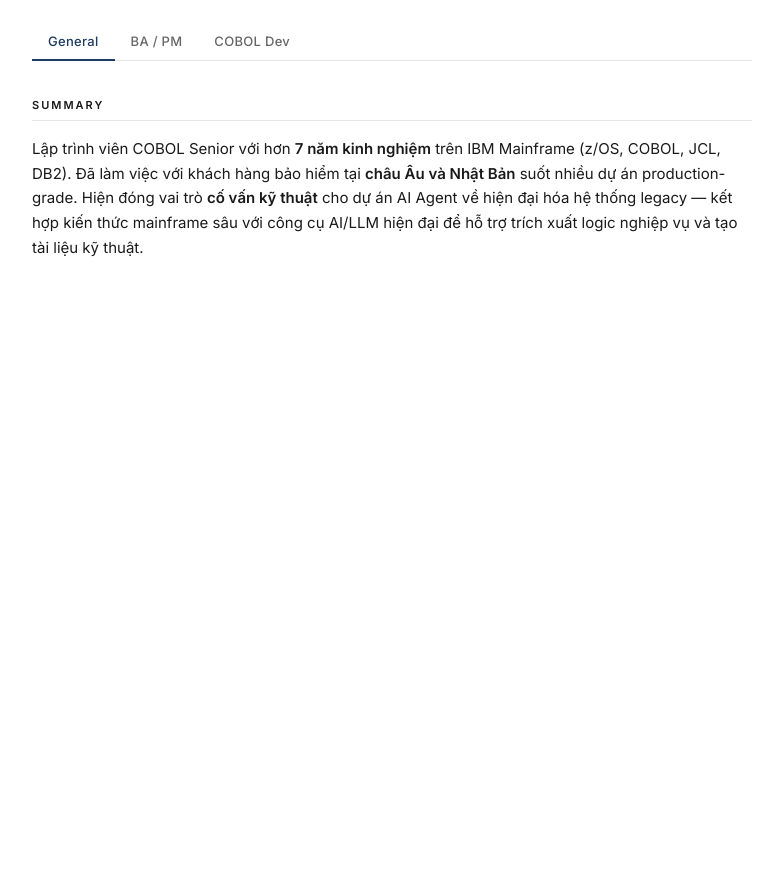
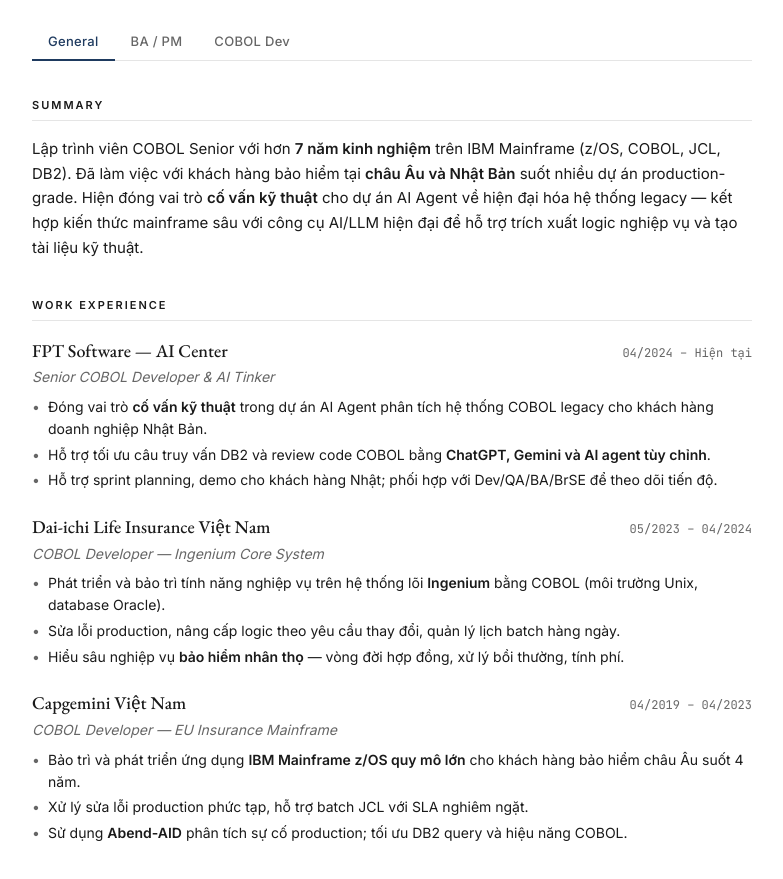
Before and after one commit to phatMT97/phatMT97.github.io, a plain HTML site: page cv/cv-vi-minimal.html in a window 1280 px wide. Shown: the part 175-1054 px from the top of the page, without its empty margins (248-1031 px from the left). Before the commit the page ends 800 px from the top, so only its background shows below. Drawn offline with nearby package versions, Linux system fonts and the light colour scheme.

Commit message:
Add Work Experience with variant-filtered bullets
Co-Authored-By: Claude Opus 4.7 (1M context) <noreply@anthropic.com>

```diff
--- a/cv/cv-vi-minimal.html
+++ b/cv/cv-vi-minimal.html
@@ -134,7 +134,54 @@ body[data-role="cobol-dev"] [data-variant]:not([data-variant~="cobol-dev"]){ dis
 }
 .summary strong { font-weight: 600; color: var(--text); }
 
-/* tasks 5-9 add more styles below */
+/* Work Experience */
+.work-entry { margin-bottom: 22px; }
+.work-entry:last-child { margin-bottom: 0; }
+
+.work-head {
+  display: flex;
+  justify-content: space-between;
+  align-items: baseline;
+  gap: 12px;
+  margin-bottom: 2px;
+}
+.work-company {
+  font-family: var(--font-serif);
+  font-size: 18px;
+  font-weight: 500;
+}
+.work-period {
+  font-family: var(--font-mono);
+  font-size: 12px;
+  color: var(--text-muted);
+  white-space: nowrap;
+}
+.work-title {
+  font-size: 14px;
+  font-style: italic;
+  color: var(--text-muted);
+  margin-bottom: 8px;
+}
+.work-bullets {
+  list-style: none;
+  padding: 0;
+}
+.work-bullets li {
+  position: relative;
+  padding-left: 16px;
+  margin-bottom: 4px;
+  font-size: 14px;
+  line-height: 1.55;
+}
+.work-bullets li::before {
+  content: '•';
+  position: absolute;
+  left: 0;
+  color: var(--text-muted);
+}
+.work-bullets strong { font-weight: 600; }
+
+/* tasks 6-9 add more styles below */
 </style>
 </head>
 <body data-role="general">
@@ -170,7 +217,55 @@ body[data-role="cobol-dev"] [data-variant]:not([data-variant~="cobol-dev"]){ dis
         COBOL Developer 7+ năm trên IBM z/OS, mạnh về <strong>JCL/batch, DB2/SQL, CICS, VSAM</strong>. Kinh nghiệm production-grade với SLA nghiêm ngặt cho khách hàng bảo hiểm châu Âu (Capgemini, 4 năm) và hệ thống lõi <strong>Ingenium</strong> tại Dai-ichi Life Việt Nam (chạy trên Unix, database Oracle). Thành thạo <strong>Abend-AID, FileAid, RDi</strong> cho debug và tối ưu hiệu năng.
       </p>
     </section>
-    <!-- tasks 5-7 add sections below -->
+
+    <section class="section work">
+      <h2 class="section-title">Work Experience</h2>
+
+      <div class="work-entry">
+        <div class="work-head">
+          <h3 class="work-company">FPT Software — AI Center</h3>
+          <span class="work-period">04/2024 – Hiện tại</span>
+        </div>
+        <p class="work-title">Senior COBOL Developer &amp; AI Tinker</p>
+        <ul class="work-bullets">
+          <li data-variant="general ba-pm cobol-dev">Đóng vai trò <strong>cố vấn kỹ thuật</strong> trong dự án AI Agent phân tích hệ thống COBOL legacy cho khách hàng doanh nghiệp Nhật Bản.</li>
+          <li data-variant="general cobol-dev">Hỗ trợ tối ưu câu truy vấn DB2 và review code COBOL bằng <strong>ChatGPT, Gemini và AI agent tùy chỉnh</strong>.</li>
+          <li data-variant="general ba-pm">Hỗ trợ sprint planning, demo cho khách hàng Nhật; phối hợp với Dev/QA/BA/BrSE để theo dõi tiến độ.</li>
+          <li data-variant="ba-pm">Mentor thành viên junior về COBOL, Agile và quy trình phát triển có hỗ trợ AI.</li>
+          <li data-variant="cobol-dev">Tư vấn triển khai công cụ NLP duy trì nhất quán giữa tài liệu và mã nguồn trên hệ thống mainframe quy mô lớn.</li>
+        </ul>
+      </div>
+
+      <div class="work-entry">
+        <div class="work-head">
+          <h3 class="work-company">Dai-ichi Life Insurance Việt Nam</h3>
+          <span class="work-period">05/2023 – 04/2024</span>
+        </div>
+        <p class="work-title">COBOL Developer — Ingenium Core System</p>
+        <ul class="work-bullets">
+          <li data-variant="general ba-pm cobol-dev">Phát triển và bảo trì tính năng nghiệp vụ trên hệ thống lõi <strong>Ingenium</strong> bằng COBOL (môi trường Unix, database Oracle).</li>
+          <li data-variant="general cobol-dev">Sửa lỗi production, nâng cấp logic theo yêu cầu thay đổi, quản lý lịch batch hàng ngày.</li>
+          <li data-variant="general ba-pm">Hiểu sâu nghiệp vụ <strong>bảo hiểm nhân thọ</strong> — vòng đời hợp đồng, xử lý bồi thường, tính phí.</li>
+          <li data-variant="ba-pm">Phối hợp với team nghiệp vụ để làm rõ yêu cầu và triển khai tính năng đúng tiến độ.</li>
+          <li data-variant="cobol-dev">Truy vấn và kiểm tra dữ liệu hợp đồng bằng <strong>Toad for DB</strong>, bảo trì module sinh báo cáo.</li>
+        </ul>
+      </div>
+
+      <div class="work-entry">
+        <div class="work-head">
+          <h3 class="work-company">Capgemini Việt Nam</h3>
+          <span class="work-period">04/2019 – 04/2023</span>
+        </div>
+        <p class="work-title">COBOL Developer — EU Insurance Mainframe</p>
+        <ul class="work-bullets">
+          <li data-variant="general ba-pm cobol-dev">Bảo trì và phát triển ứng dụng <strong>IBM Mainframe z/OS quy mô lớn</strong> cho khách hàng bảo hiểm châu Âu suốt 4 năm.</li>
+          <li data-variant="general cobol-dev">Xử lý sửa lỗi production phức tạp, hỗ trợ batch JCL với SLA nghiêm ngặt.</li>
+          <li data-variant="general cobol-dev">Sử dụng <strong>Abend-AID</strong> phân tích sự cố production; tối ưu DB2 query và hiệu năng COBOL.</li>
+          <li data-variant="ba-pm">Phối hợp với team châu Âu xuyên múi giờ, đảm bảo bàn giao đúng tiến độ.</li>
+        </ul>
+      </div>
+    </section>
+    <!-- tasks 6-7 add sections below -->
   </div>
   <script>
     const VARIANTS = ['general', 'ba-pm', 'cobol-dev'];
```
